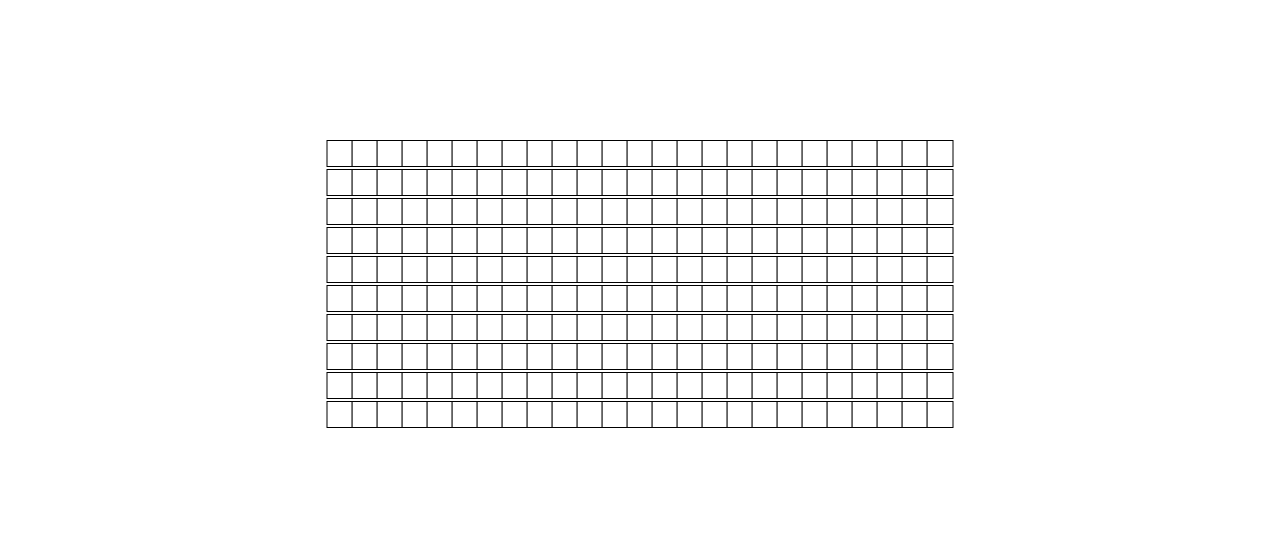
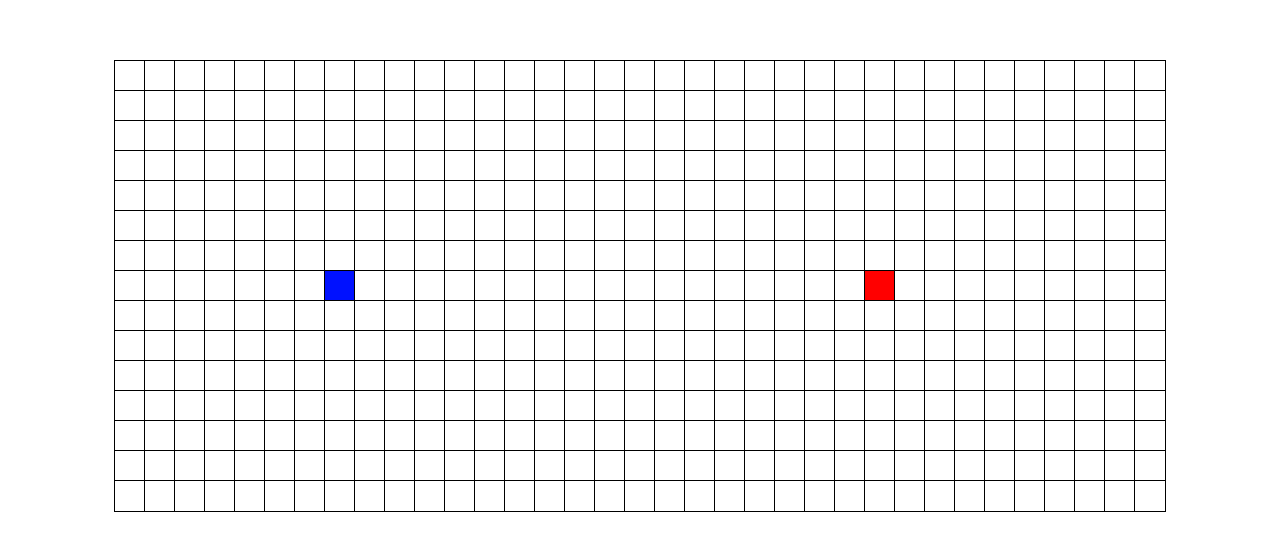
Before and after one commit to luckaasf/pathfinder-visualizer, a React (Create React App) app: page / in a window 1280 px wide. Shown: the part 114-664 px from the top of the page. Built offline with nearby package versions, Linux system fonts and the light colour scheme.

Commit message:
class components to functional components

```diff
--- a/src/assets/stylesheets/Grid.css
+++ b/src/assets/stylesheets/Grid.css
@@ -4,3 +4,8 @@
     left: 50%;
     transform: translate(-50%, -50%);
 }
+
+.key-container {
+    display: flex;
+    margin: 0;
+}
--- a/src/assets/stylesheets/Node.css
+++ b/src/assets/stylesheets/Node.css
@@ -1,19 +1,19 @@
 .node {
-    width: 25px;
-    height: 25px;
+    width: 30px;
+    height: 30px;
     background-color: white;
     outline: 1px solid black;
     display: inline-block;
 }
 
-.node node-start {
-    background-color: green;
+.node-start {
+    background-color: rgb(0, 17, 255);
 }
 
-.node node-finish {
-    background-color: yellow;
+.node-finish {
+    background-color: rgb(255, 0, 0);
 }
 
-.node node-wall {
+.node-wall {
     background-color: black;
 }
--- a/src/components/Grid.jsx
+++ b/src/components/Grid.jsx
@@ -1,57 +1,68 @@
-import React from "react";
+import React, { useState, useEffect } from "react";
 import Node from "./Node";
 import '../assets/stylesheets/Grid.css';
 
-const GRID_ROW_SIZE = 10;
-const GRID_COL_SIZE = 25;
+const GRID_ROW_SIZE = 15;
+const GRID_COL_SIZE = 35;
 
-const START_NODE_ROW = 10;
-const START_NODE_COL = 15;
-const FINISH_NODE_ROW = 10;
+const START_NODE_ROW = 7;
+const START_NODE_COL = 7;
+const FINISH_NODE_ROW = 7;
 const FINISH_NODE_COL = 25;
 
-class Grid extends React.Component {
+function Grid() {
+    const [grid, setGrid] = useState([]);
+    const [mouseIsPressed, setMouseIsPressed] = useState(false);
 
-    constructor() {
-        super();
-        this.state = {
-            grid: [],
+    const handleOnMouseDown = (row, col) => {
+        const newGrid = toggleWallGrid(grid, row, col);
+        setGrid(newGrid);
+        setMouseIsPressed(true);
     };
-    }
 
-    componentDidMount() {
-        const grid = initializeGrid();
-        this.setState({grid});
-    }
+    const handleOnMouseEnter = (row, col) => {
+        if (!mouseIsPressed || (row === START_NODE_ROW && col === START_NODE_COL) || (row === FINISH_NODE_ROW && col === FINISH_NODE_COL)) return;
+        const newGrid = toggleWallGrid(grid, row, col);
+        setGrid(newGrid);
+    };
 
-    render () {
-        const { grid } = this.state;
-        console.log(this.state.grid);
+    const handleOnMouseUp = () => {
+        setMouseIsPressed(false);
+        console.log("MOUSE UP");
+    };
+
+    useEffect(() => {
+        const newGrid = initializeGrid();
+        setGrid(newGrid);
+    }, []);
+
     return (
         <div className="grid">
-                {grid.map((row, rowIndex) => {
-                    return(
-                        <div key={rowIndex}>
+            {grid.map((row, rowIndex) => (
+                <div className="key-container" key={rowIndex}>
                     {row.map((node, nodeIndex) => {
-                                const {row, col, isWall, isStart, isFinish} = node;
-                                return(
-                                    <Node>
+                        const { row, col, isWall, isStart, isFinish, isVisited } = node;
+                        return (
+                            <Node
                                 key={nodeIndex}
                                 row={row}
                                 col={col}
+                                isVisited={isVisited}
                                 isWall={isWall}
                                 isStart={isStart}
                                 isFinish={isFinish}
-                                    </Node>
+                                mouseIsPressed={mouseIsPressed}
+                                onMouseDown={() => handleOnMouseDown(row, col)}
+                                onMouseEnter={() => handleOnMouseEnter(row, col)}
+                                onMouseUp={handleOnMouseUp}
+                            />
                         );
                     })}
                 </div>
-                    );
-                })}
+            ))}
         </div>
     );
-    }
-}
+};
 
 const initializeGrid = () => {
     const grid = [];
@@ -76,4 +87,12 @@ const createNode = (row, col) => {
     };
 };
 
+const toggleWallGrid = (grid, row, col) => {
+    const newGrid = grid.slice();
+    const oldNode = newGrid[row][col];
+    const newNode = { ...oldNode, isWall: !oldNode.isWall };
+    newGrid[row][col] = newNode;
+    return newGrid;
+};
+
 export default Grid;
--- a/src/components/Node.jsx
+++ b/src/components/Node.jsx
@@ -1,19 +1,17 @@
 import React from "react";
-import '../assets/stylesheets/Node.css'
+import '../assets/stylesheets/Node.css';
 
-class Node extends React.Component{
-    render() {
+function Node(props) {
     const {
         row,
         col,
-            //isVisited,
         isStart,
         isFinish,
-            //onMouseDown,
-            //onMouseEnter,
-            //onMouseUp,
+        onMouseDown,
+        onMouseEnter,
+        onMouseUp,
         isWall,
-        } = this.props;
+    } = props;
 
     const classMap = {
         [isStart]: 'node-start',
@@ -23,14 +21,15 @@ class Node extends React.Component{
 
     const extraClassName = classMap[true] || '';
 
-        // render the "default" node to show in the DOM
-        return(
+    return (
         <div
             id={`node-${row}-${col}`}
             className={`node ${extraClassName}`}
+            onMouseDown={() => onMouseDown(row, col)}
+            onMouseEnter={() => onMouseEnter(row, col)}
+            onMouseUp={() => onMouseUp()}
         ></div>
     );
-    }
-}
+};
 
 export default Node;
```
Lines whose indentation alone changed are shown as unchanged.
